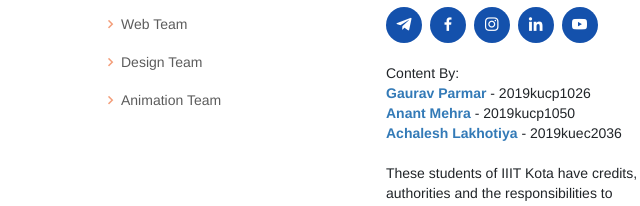
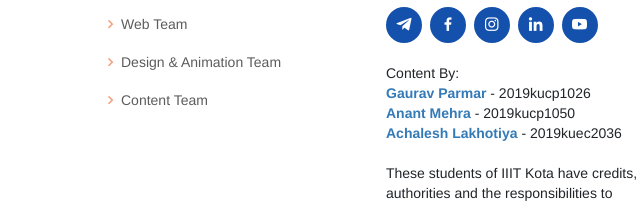
Before and after one commit to IIITians-Network/IIIT-Kota, a plain HTML site: page index.html in a window 1280 px wide. Shown: the part 4475-4681 px from the top of the page, 554-1194 px from the left. Drawn offline with nearby package versions, Linux system fonts and the light colour scheme; files that its build step writes are made by us from their sources; a script that the page names is missing.

Commit message:
Updated Footer Section
Added content and design & animation team.

```diff
--- a/index.html
+++ b/index.html
@@ -737,8 +737,10 @@
                         <ul>
                             <li><i class="bx bx-chevron-right"></i> <a href="https://team.iiitiansnetwork.com">Core Team</a></li>
                             <li><i class="bx bx-chevron-right"></i> <a href="https://team.iiitiansnetwork.com/#web">Web Team</a></li>
-                            <li><i class="bx bx-chevron-right"></i> <a href="https://team.iiitiansnetwork.com/#design">Design Team</a></li>
-                            <li><i class="bx bx-chevron-right"></i> <a href="https://team.iiitiansnetwork.com/#design">Animation Team</a></li>
+			<li><i class="bx bx-chevron-right"></i> <a  href="http://team.iiitiansnetwork.com/#design">Design  & Animation Team</a></li>
+                        <li><i class="bx bx-chevron-right"></i> <a  href="http://team.iiitiansnetwork.com/#content">Content Team</a></li>
+                            <!-- <li><i class="bx bx-chevron-right"></i> <a href="https://team.iiitiansnetwork.com/#design">Design Team</a></li> -->
+                            <!-- <li><i class="bx bx-chevron-right"></i> <a href="https://team.iiitiansnetwork.com/#design">Animation Team</a></li> -->
                             <!-- <li><i class="bx bx-chevron-right"></i> <a href="https://team.iiitiansnetwork.com">Management</a></li> -->
                         </ul>
                     </div>
```
